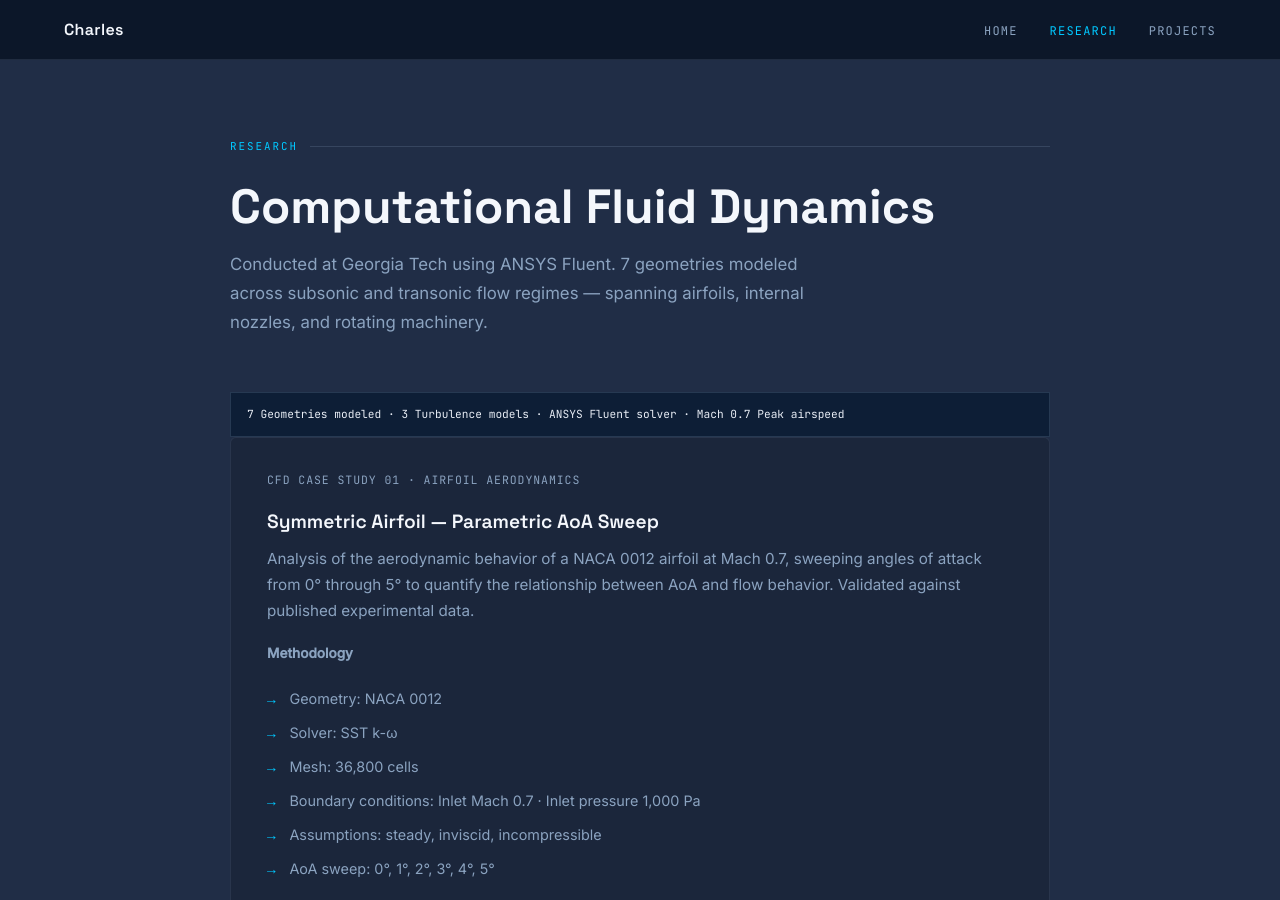
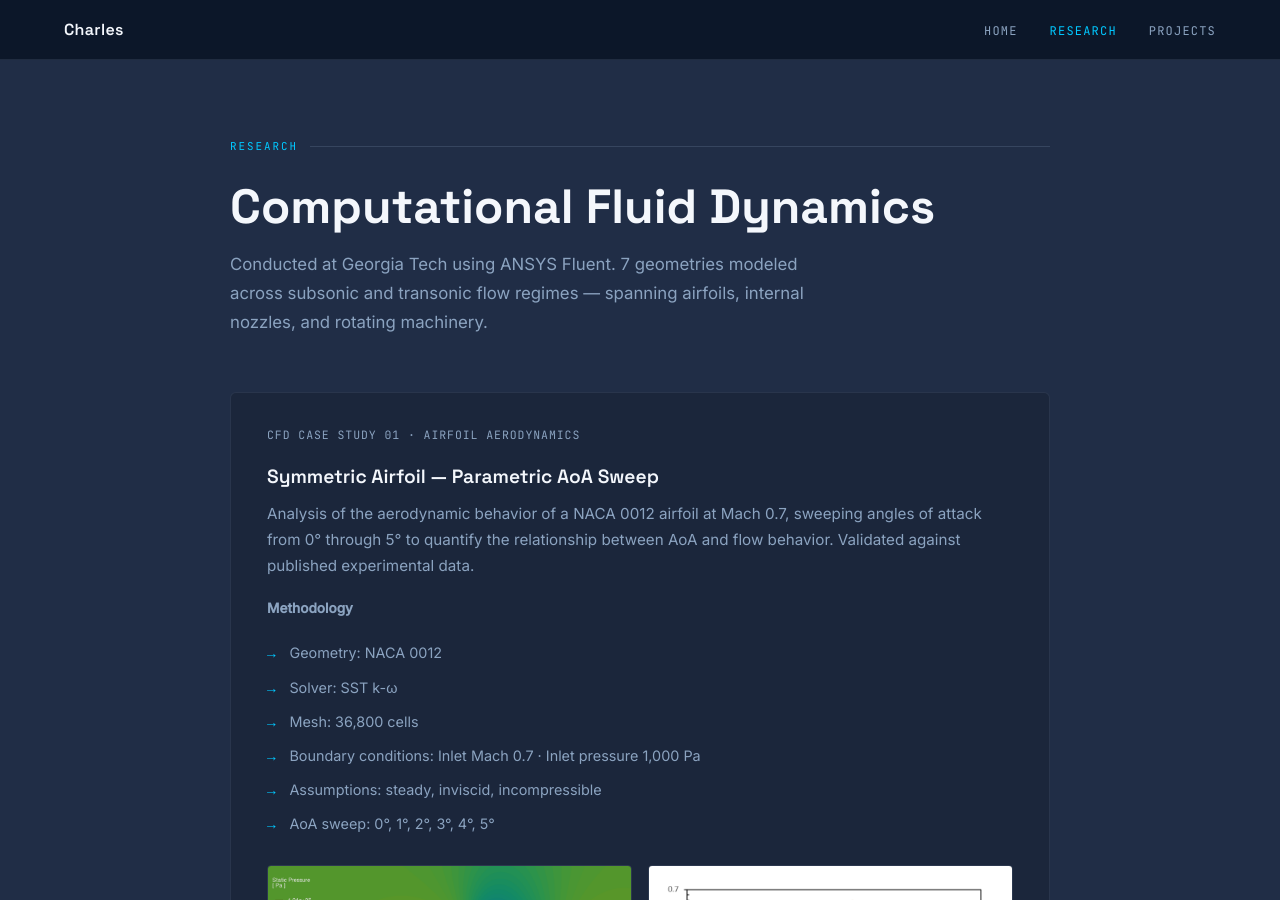
Before and after one commit to cfucile3/Portfolio, a Jekyll site: the page built from research.html, in a window 1280 px wide and 900 px high. Built offline with Jekyll 4.4.1, drawn with Linux system fonts in a browser that asks for light colours.

Commit message:
Update research.html

```diff
--- a/research.html
+++ b/research.html
@@ -14,13 +14,6 @@ description: "CFD research at Georgia Tech — ANSYS Fluent analysis of airfoils
     Conducted at Georgia Tech using ANSYS Fluent. 7 geometries modeled across
     subsonic and transonic flow regimes — spanning airfoils, internal nozzles, and rotating machinery.
   </p>
-
-  <div class="stat-box">
-  <span>7</span> Geometries modeled ·
-  <span>3</span> Turbulence models ·
-  <span>ANSYS</span> Fluent solver ·
-  <span>Mach 0.7</span> Peak airspeed
-  </div>
 
   <!-- ─── STUDY 1 ─────────────────────────────────────────── -->
   <div class="card" id="naca0012">
```
